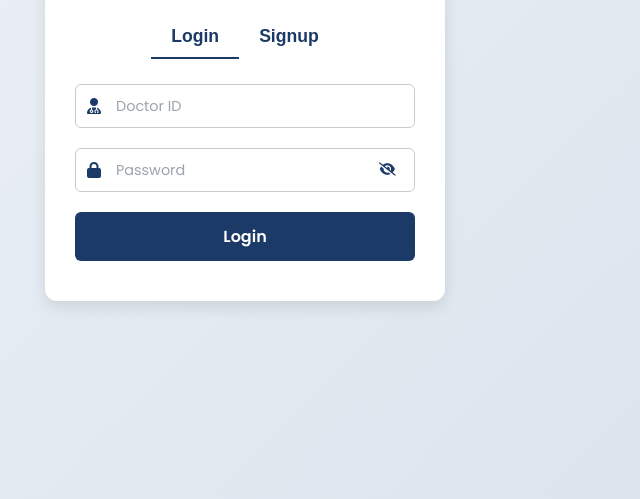
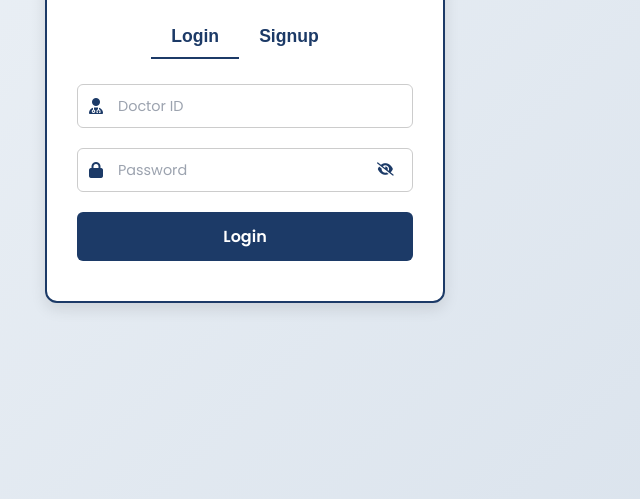
Before and after one commit to parth-kadiya/doctor-patient, a plain HTML site: page login.html in a window 1280 px wide. Shown: the part 301-800 px from the top of the page, without its empty margins (395-1035 px from the left). Drawn offline with Linux system fonts and the light colour scheme.

Commit message:
changed UI

```diff
--- a/login.css
+++ b/login.css
@@ -22,6 +22,7 @@ body {
     max-width: 400px;
     width: 100%;
     text-align: center;
+    border: 2px solid #1c3a67;
 }
 
 .login-title {
```
